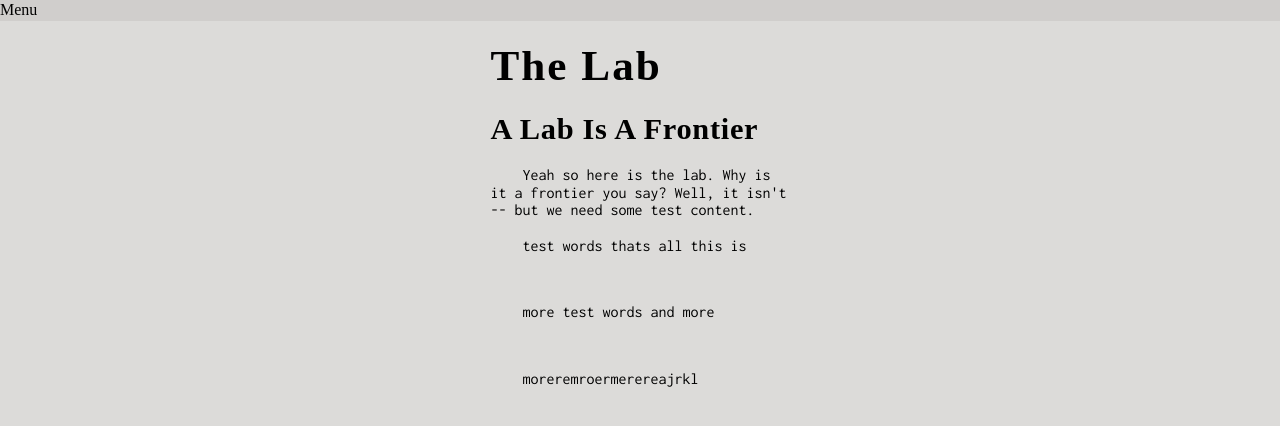
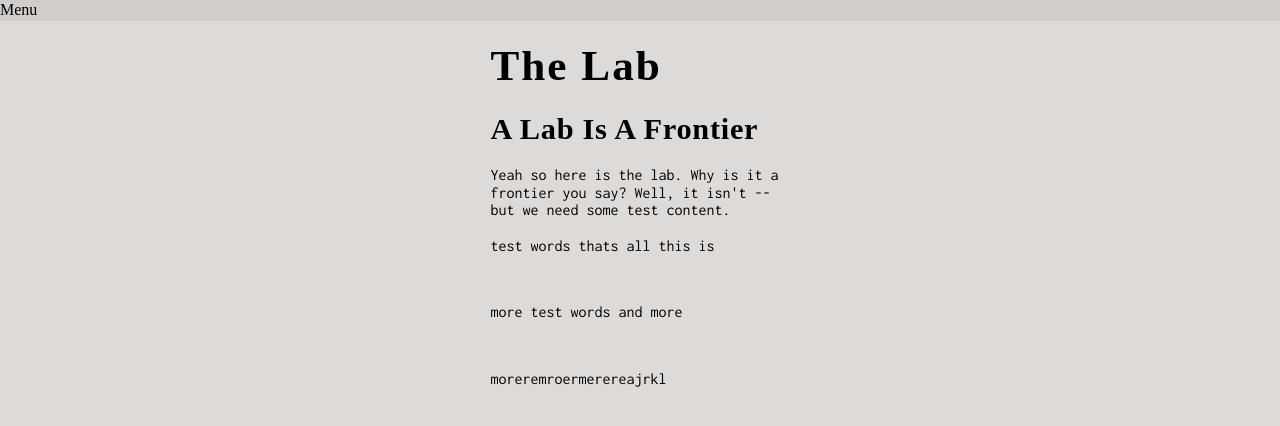
Before and after one commit to msawangwan/msawangwan.github.io, a Jekyll site: the page built from index.html, in a window 1280 px wide. Shown: the top 426 px of the page. Built offline with Jekyll 4.4.1, drawn with Linux system fonts in a browser that asks for light colours; some web fonts are replaced.

Commit message:
p indent removed

```diff
--- a/css/global.css
+++ b/css/global.css
@@ -33,7 +33,6 @@ p {
   font-family: 'Inconsolata', monospace;
   font-size: 0.75;
   line-height: 1.1;
-  text-indent: 2em;
 }
 
 /* <-- DEBUG RULES -->
```
